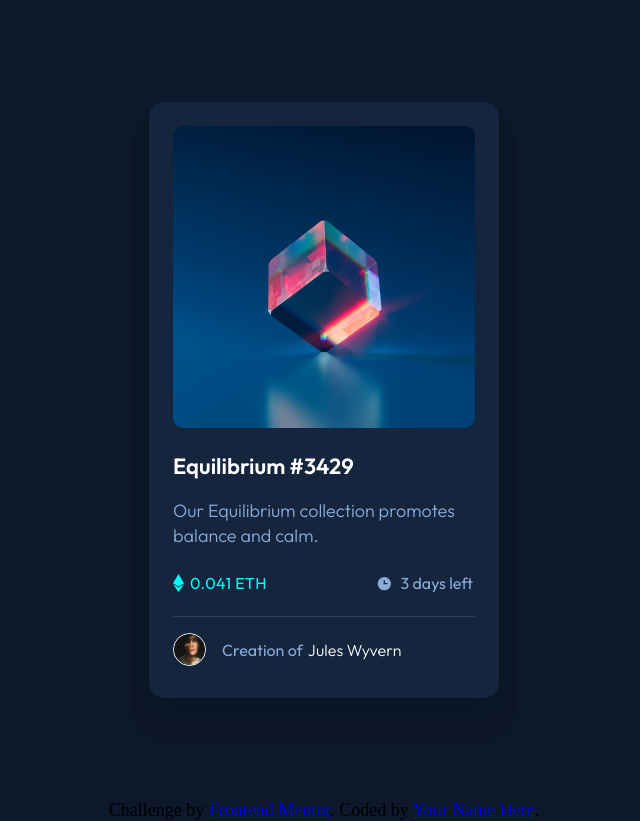
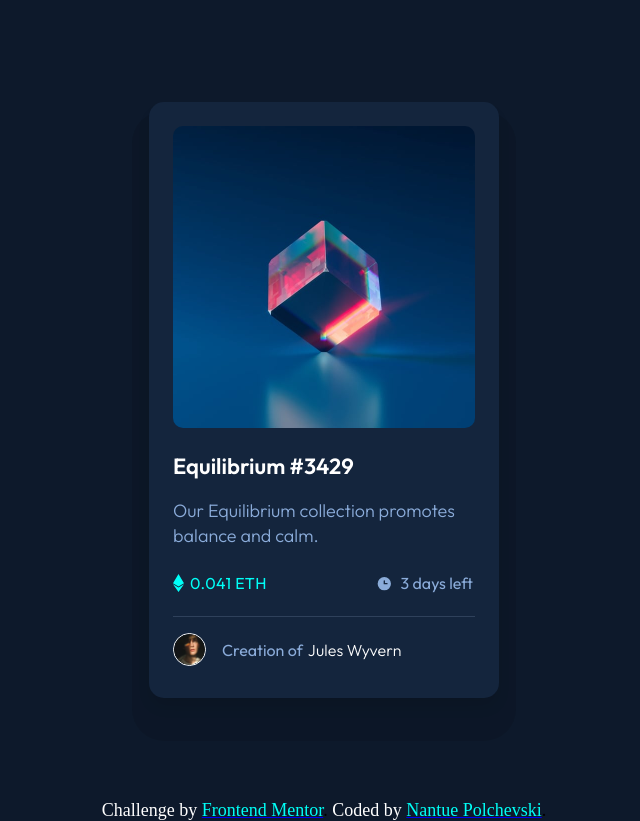
Before and after one commit to Hangar5/NFT-CARD, a plain HTML site: page index.html in a window 1280 px wide. Shown: the whole page, without its empty margins (316-956 px from the left). Drawn offline with Linux system fonts and the light colour scheme.

Commit message:
NFT PREVIEW CARD

```diff
--- a/index.html
+++ b/index.html
@@ -60,8 +60,8 @@
 
 
   <footer 0class="attribution">
-    Challenge by <a href="https://www.frontendmentor.io?ref=challenge" target="_blank">Frontend Mentor</a>.
-    Coded by <a href="#">Your Name Here</a>.
+    <span style="color: hsl(0, 0%, 100%);">Challenge by</span> <a href="https://www.frontendmentor.io?ref=challenge" target="_blank"><span style="color: hsl(178, 100%, 50%);">Frontend Mentor</span></a>.
+    <span style="color: hsl(0, 0%, 100%);">Coded by</span> <a href="https://github.com/Hangar5/NFT-CARD"><span style="color: hsl(178, 100%, 50%);">Nantue Polchevski</span></a>.
   </footer>
 </body>
 </html>
```
